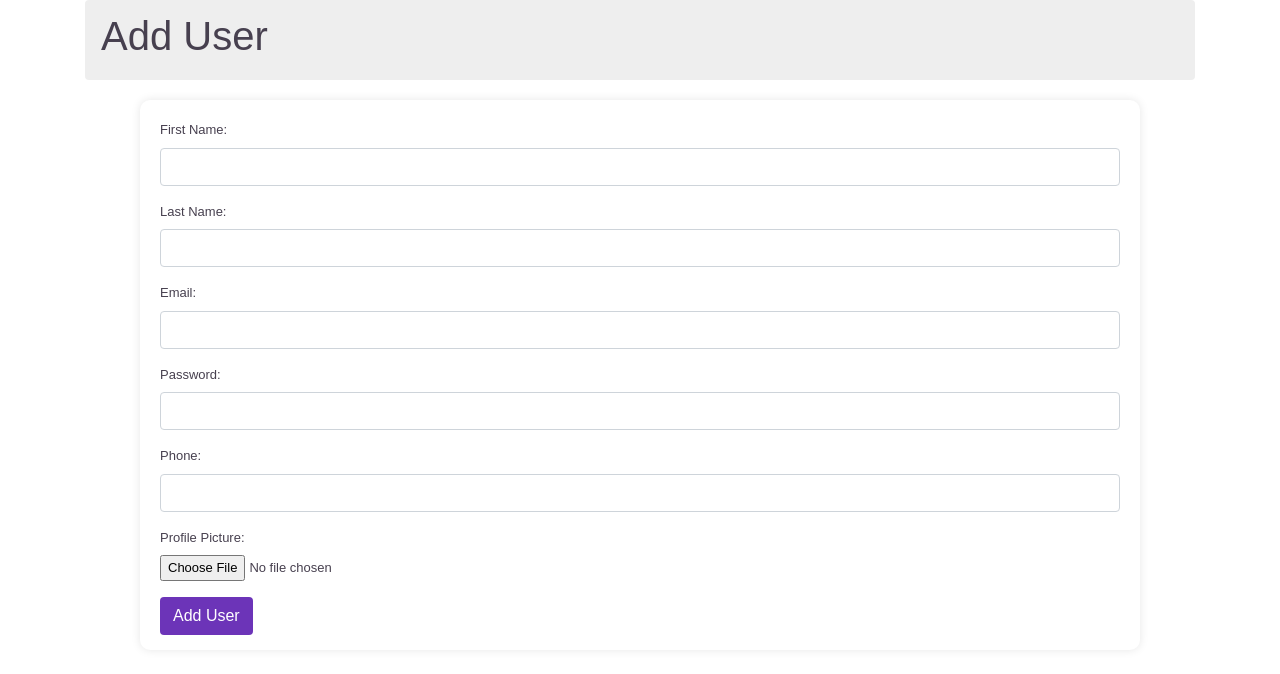
After one commit to Dev-anshika98/EduTrack, a Flask app: page /adduser in a window 1280 px wide. The commit adds this page. Shown: the top 674 px of the page. Run offline with Flask 3, Linux system fonts and the light colour scheme; the visitor is signed in with stand-in values (Sample User, id 1); some libraries are stand-ins or nearby versions.

```diff
--- a/app.py
+++ b/app.py
@@ -142,6 +142,95 @@ def users():
         cursor.close()
         return render_template('users.html', users=users_list)
     return redirect(url_for('login'))
+
+
+
+
+@app.route('/adduser', methods=['GET', 'POST'])
+def adduser():
+    cursor = conn.cursor(cursor_factory=psycopg2.extras.DictCursor)
+    if 'loggedin' in session:
+        if request.method == 'POST' and 'first_name' in request.form and 'password' in request.form and 'email' in request.form:
+
+            first_name = request.form['first_name']
+            last_name = request.form['last_name']
+            password = request.form['password']
+            email = request.form['email']
+            phone = request.form['phone']
+            profile_picture = request.files['profile_picture']
+            _hashed_password = generate_password_hash(password)
+
+            upload_folder = os.path.join('static', 'uploads')
+            if not os.path.exists(upload_folder):
+                os.makedirs(upload_folder)
+
+            # Save the uploaded file
+            if profile_picture and profile_picture.filename != '':
+                profile_picture_filename = profile_picture.filename
+                profile_picture_path = os.path.join(upload_folder, profile_picture_filename)
+                profile_picture.save(profile_picture_path)
+            else:
+                profile_picture_filename = None
+
+            try:
+                cursor.execute('SELECT * FROM users WHERE email = %s', (email,))
+                account = cursor.fetchone()
+                if account:
+                    flash('Account already exists!')
+                elif not re.match(r'[^@]+@[^@]+\.[^@]+', email):
+                    flash('Invalid email address!')
+                elif not re.match(r'[A-Za-z0-9]+', first_name):
+                    flash('Username must contain only characters and numbers!')
+                elif not first_name or not password or not email:
+                    flash('Please fill out the form!')
+                else:
+                    cursor.execute("""
+                        INSERT INTO users (first_name, last_name, email, password, phone, profile_picture)
+                        VALUES (%s, %s, %s, %s, %s, %s)
+                    """, (first_name, last_name, email, _hashed_password, phone, profile_picture_path))
+                    conn.commit()
+                    flash('User has been successfully added!')
+                    return redirect(url_for('users'))
+            except Exception as e:
+                print(f"Error: {e}")
+                flash('An error occurred while adding the user. Please try again.')
+        return render_template('adduser.html')
+    return redirect(url_for('login'))
+
+
+@app.route('/edit_user/<int:user_id>', methods=['GET', 'POST'])
+def edit_user(user_id):
+    cursor = conn.cursor(cursor_factory=psycopg2.extras.DictCursor)
+    if request.method == 'POST':
+        first_name = request.form['first_name']
+        last_name = request.form['last_name']
+        email = request.form['email']
+        phone = request.form['phone']
+        profile_picture = request.files['profile_picture']
+
+        # Update user details in the database
+        cursor.execute("""
+            UPDATE users
+            SET first_name = %s, last_name = %s, email = %s, phone = %s, profile_picture = %s
+            WHERE id = %s
+        """, (first_name, last_name, email, phone, profile_picture.filename, user_id))
+        conn.commit()
+        flash('User updated successfully')
+        return redirect(url_for('users'))
+
+    cursor.execute('SELECT * FROM users WHERE id = %s', (user_id,))
+    user = cursor.fetchone()
+    return render_template('edit_user.html', user=user)
+
+@app.route('/delete_user/<int:user_id>', methods=['POST'])
+def delete_user(user_id):
+    cursor = conn.cursor(cursor_factory=psycopg2.extras.DictCursor)
+    cursor.execute('DELETE FROM users WHERE id = %s', (user_id,))
+    conn.commit()
+    flash('User deleted successfully')
+    return redirect(url_for('users'))
+
+
 @app.route('/change_password', methods=['GET', 'POST'])
 def change_password():
     if 'loggedin' not in session:
--- /dev/null
+++ b/templates/adduser.html
@@ -0,0 +1,84 @@
+<!DOCTYPE html>
+<html lang="en">
+<head>
+    <meta charset="UTF-8">
+    <meta name="viewport" content="width=device-width, initial-scale=1.0">
+    <title>User List</title>
+    <link href="https://stackpath.bootstrapcdn.com/bootstrap/4.3.1/css/bootstrap.min.css" rel="stylesheet">
+    <style>
+body{
+    font-family: Nunito, sans-serif;
+    font-size: .813rem;
+    font-weight: 400;
+    line-height: 1.5;
+    color: #47404f;
+    text-align: left;
+    background-color: #fff;
+  }
+  .breadcrumb {
+    background: transparent;
+    align-items: center;
+    margin: 0 0 1.25rem;
+    padding: 0;
+}
+.breadcrumb {
+    display: flex;
+    flex-wrap: wrap;
+    padding: .75rem 1rem;
+    margin-bottom: 1rem;
+    list-style: none;
+    background-color: #eee;
+    border-radius: .25rem;
+}
+.profile-info {
+    background-color: #ffffff;
+    margin: 20px auto;
+    padding: 20px;
+    border-radius: 10px;
+    box-shadow: 0 0 10px rgba(0, 0, 0, 0.1);
+    width: 1000px;
+    height: 550px;
+}
+.btn{
+    background-color:#6c34b8;
+    color:white;
+}
+    </style>
+</head>
+<body>
+  <div class="container">
+    <div class="breadcrumb">
+        <h1>Add User</h1>
+       </div>
+       <div class="profile-info">
+        <form action="{{ url_for('adduser') }}" method="post" enctype="multipart/form-data">
+            <div class="form-group">
+                <label for="first_name">First Name:</label>
+                <input type="text" class="form-control" id="first_name" name="first_name" required>
+            </div>
+            <div class="form-group">
+                <label for="last_name">Last Name:</label>
+                <input type="text" class="form-control" id="last_name" name="last_name" required>
+            </div>
+            <div class="form-group">
+                <label for="email">Email:</label>
+                <input type="email" class="form-control" id="email" name="email" required>
+            </div>
+            <div class="form-group">
+                <label for="password">Password:</label>
+                <input type="password" class="form-control" id="password" name="password" required>
+            </div>
+            <div class="form-group">
+                <label for="phone">Phone:</label>
+                <input type="text" class="form-control" id="phone" name="phone" required>
+            </div>
+            <div class="form-group">
+                <label for="profile_picture">Profile Picture:</label>
+                <input type="file" class="form-control-file" id="profile_picture" name="profile_picture">
+            </div>
+            <button type="submit" class="btn">Add User</button>
+        </form>
+       </div>
+  </div>
+</body>
+</html>
```
Also changed, not shown: templates/users.html (+31 -5 lines).
